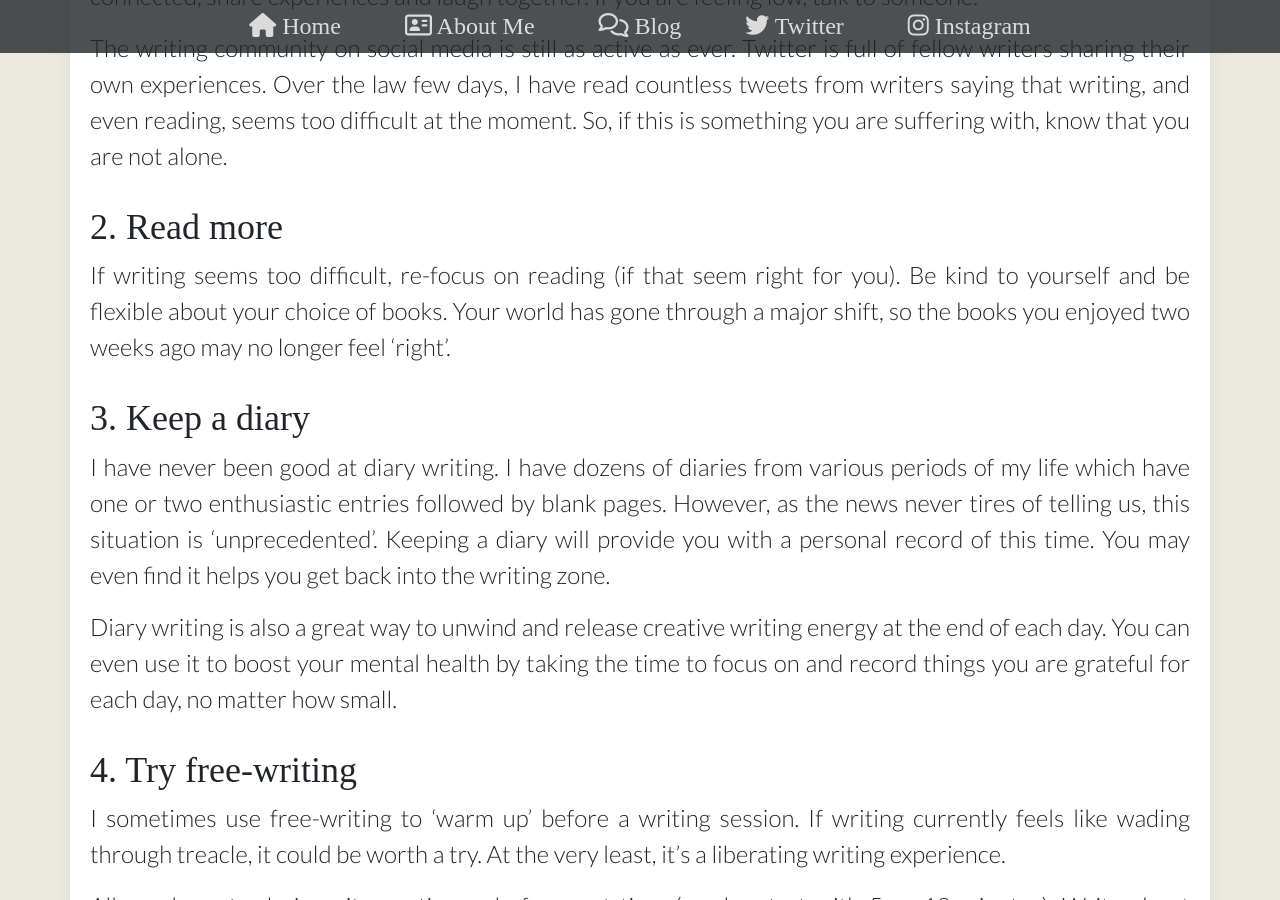
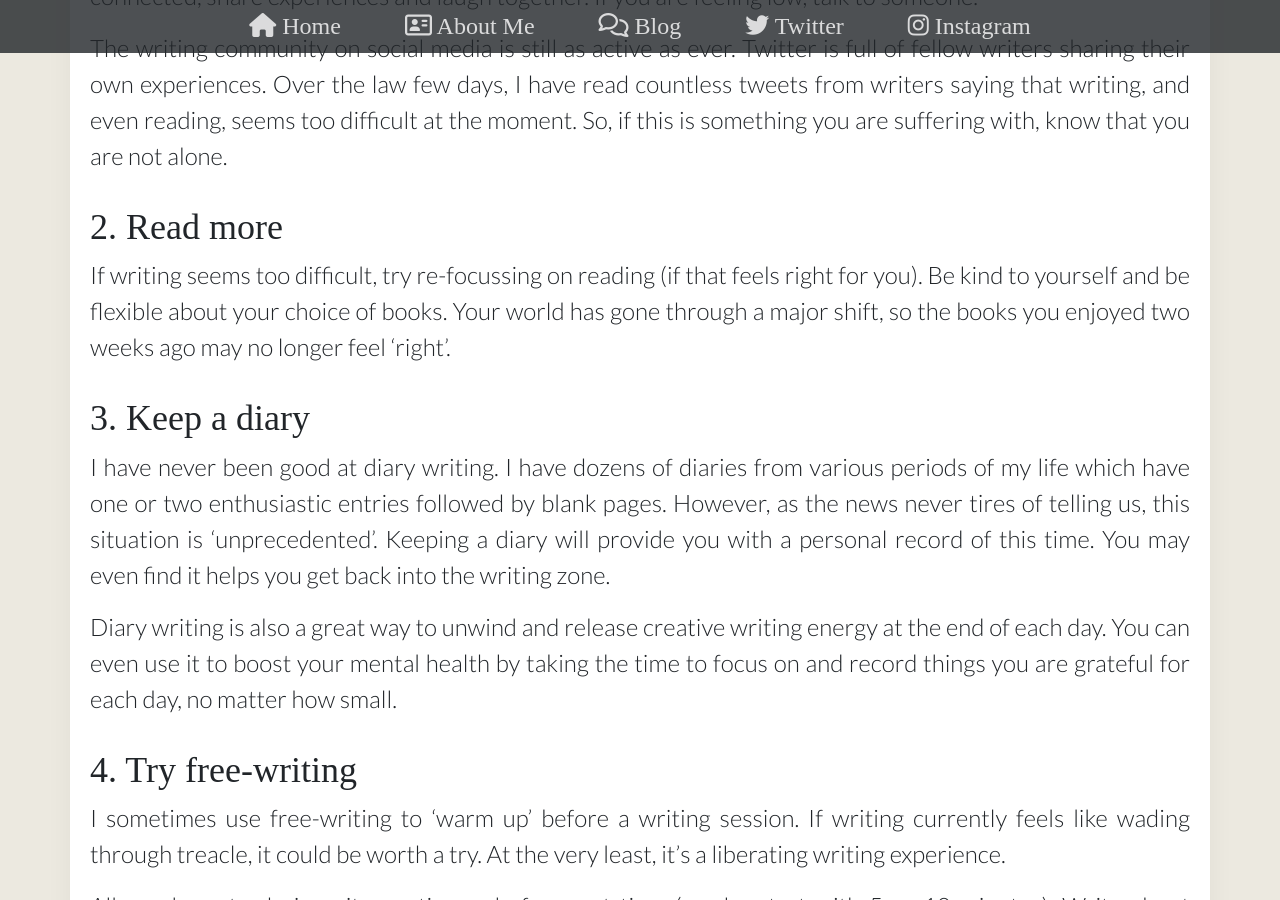
Before and after one commit to KateThompsonWrites/KateThompsonWrites.github.io, a Jekyll site: the page built from _posts/2020-03-27-what-to-do-when-creativity-disappears.md, in a window 1280 px wide and 900 px high, scrolled down 1302 px. Built offline with Jekyll 4.4.1, drawn with Linux system fonts in a browser that asks for light colours; nearby versions of some CDN libraries; some web fonts are replaced.

Commit message:
change to reading section of creativity post 27 march

```diff
--- a/_posts/2020-03-27-what-to-do-when-creativity-disappears.md
+++ b/_posts/2020-03-27-what-to-do-when-creativity-disappears.md
@@ -20,7 +20,7 @@ The writing community on social media is still as active as ever. Twitter is ful
 
 ## 2.	Read more
 
-If writing seems too difficult, re-focus on reading (if that seem right for you). Be kind to yourself and be flexible about your choice of books. Your world has gone through a major shift, so the books you enjoyed two weeks ago may no longer feel ‘right’.
+If writing seems too difficult, try re-focussing on reading (if that feels right for you). Be kind to yourself and be flexible about your choice of books. Your world has gone through a major shift, so the books you enjoyed two weeks ago may no longer feel ‘right’.
 
 ## 3.	Keep a diary
 
```
